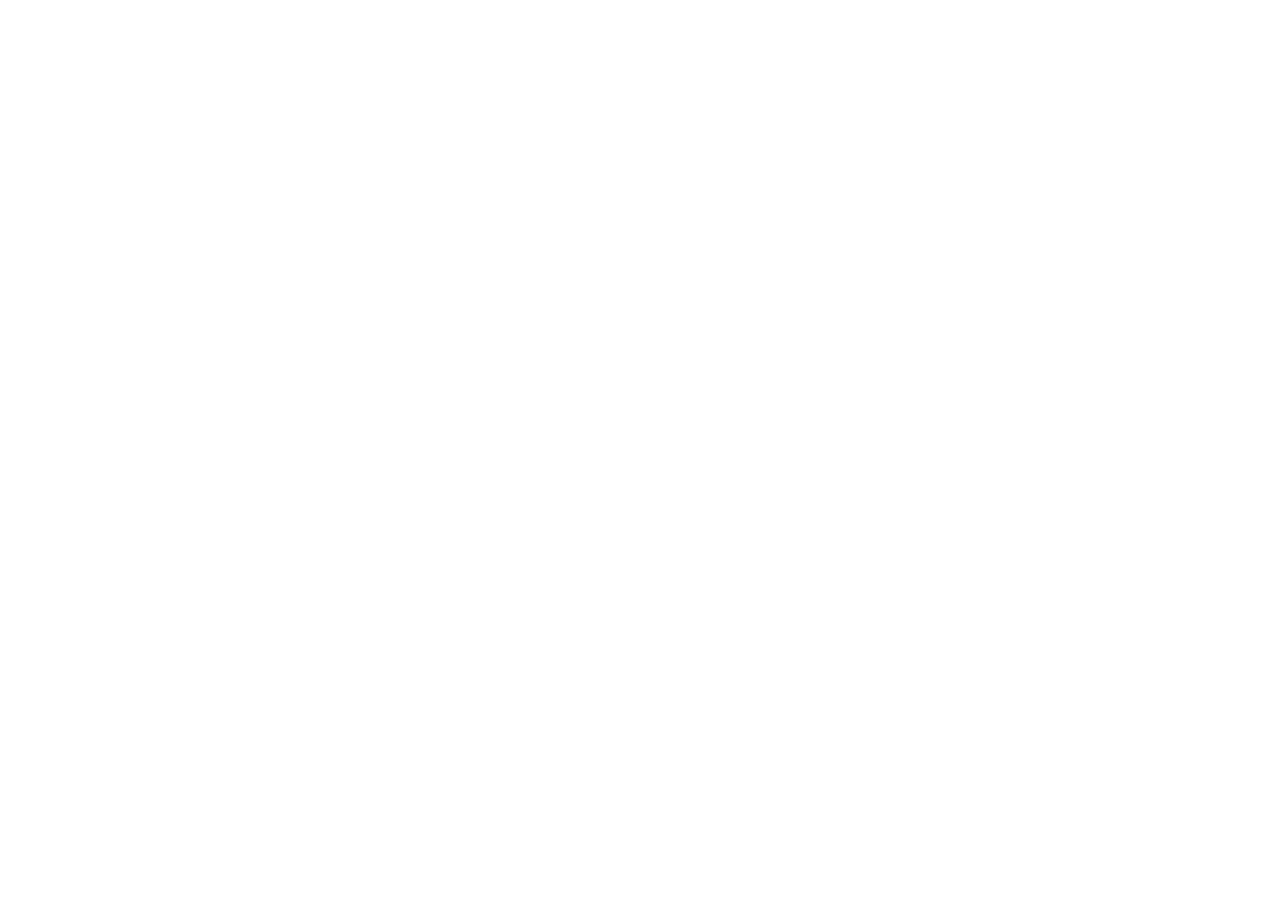
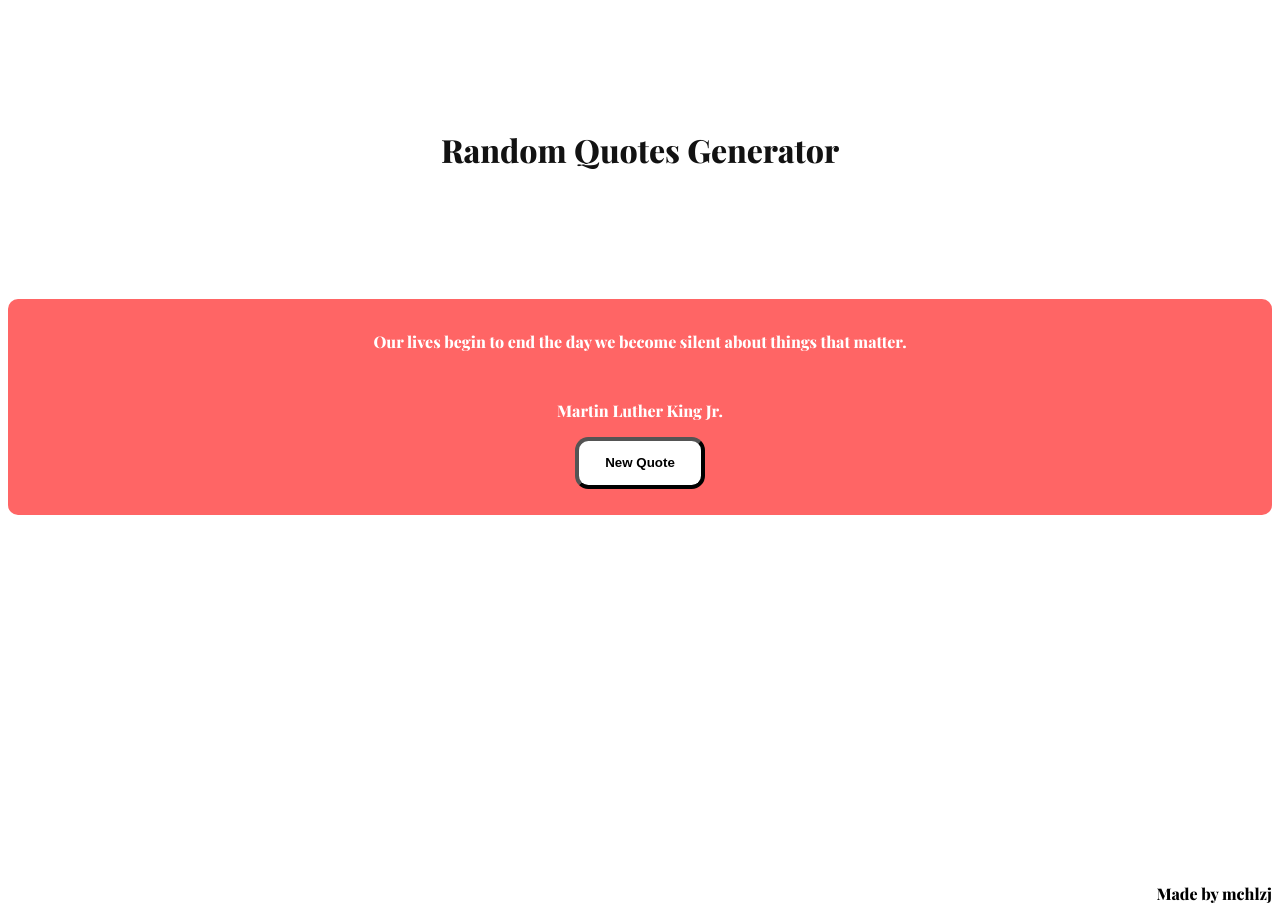
Before and after one commit to mchlzj/mixed_messages, a plain HTML site: page index.html in a window 1280 px wide. Before the commit the page ends 800 px from the top, so only its background shows below. Drawn offline with nearby package versions, Linux system fonts and the light colour scheme; a web font is replaced by a local one.

Commit message:
playing around with the dom and some ugly colors

```diff
--- a/index.html
+++ b/index.html
@@ -4,9 +4,29 @@
     <meta charset="UTF-8">
     <meta name="viewport" content="width=device-width, initial-scale=1.0">
     <title>Document</title>
-    <script src="main.js"></script>
+    <link href="style.css" rel="stylesheet">
+    <link rel="preconnect" href="https://fonts.gstatic.com">
+    <link href="https://fonts.googleapis.com/css2?family=Playfair+Display:ital,wght@0,800;1,500&display=swap" rel="stylesheet">
 </head>
+    <header>
+        <h1>Random Quotes Generator</h1>
+    </header>
+    <main>
+        <section id="quoteSection">
+            <div id='quotes'>
+                <p id='quote' class="quote">quote</p>
+                <p id='author' class="quote">author</p>
+            </div>
+            <div id="actions">
+                <button id='newQuote'><p class="button">New Quote</p></button>
+            </div>
+        </section >
+    </main>
+    <footer>
+        <p id="footer">Made by mchlzj</p>
+    </footer>
 <body>
 
 </body>
+    <script src="main.js"></script>
 </html>
--- a/main.js
+++ b/main.js
@@ -1,9 +1,10 @@
 
-
+/*
 const App = () => {
        const randQuote = getRandQuote();
        console.log(`"${randQuote.quote}" - ${randQuote.author}`);
 }
+*/
 
 const getRandQuote = () => {
        const randIndex = Math.floor(Math.random() * quotes.length);
@@ -221,4 +222,30 @@ const quotes = [
 Running the App
 */
 
-App();
+//App();
+getRandQuote();
+
+const quote = document.getElementById('quote');
+const author = document.getElementById('author');
+const newQuote = document.getElementById('newQuote');
+
+const randColor = ['#FF80FE','#FF8080','#9180FF','#80E1FF','#80FF94','#EAFF80','#FFD580','#FF8080'];
+const getRandColor = () => randColor[Math.floor(Math.random()*randColor.length)];
+
+let randQuote = getRandQuote();
+
+quote.innerHTML = randQuote.quote;
+author.innerHTML = randQuote.author;
+
+const newQuoteEvent = () => {
+       randQuote = getRandQuote();
+       quote.innerHTML = randQuote.quote;
+       author.innerHTML = randQuote.author;
+       document.getElementById('quoteSection').style.backgroundColor = getRandColor();
+}
+
+// newQuote.onclick = () => {
+//        newQuoteEvent();
+// }
+
+newQuote.addEventListener('click', newQuoteEvent);
--- /dev/null
+++ b/style.css
@@ -0,0 +1,50 @@
+h1,
+p {
+  font-family: "Playfair Display", serif;
+}
+
+h1 {
+  font-weight: 800;
+  margin: 4em;
+  color: #121212;
+}
+p.quote {
+  font-weight: 500;
+  padding-top: 2em;
+  color: white;
+}
+
+body {
+  text-align: center;
+  background-color: rgb(255, 255, 255);
+}
+section {
+  border-radius: 10px;
+  background-color: rgb(255, 101, 101);
+  transition: all 0.5s;
+}
+button p {
+  font-family: Arial;
+  font-weight: 900;
+}
+button {
+  border-radius: 1em;
+  border-color: black;
+  border-width: 0.3em;
+  background-color: white;
+  padding-right: 2em;
+  padding-left: 2em;
+  margin-bottom: 2em;
+}
+button:hover {
+  border-color: white;
+  background-color: black;
+  color: white;
+  transition: all 0.5s;
+}
+footer {
+  margin-top: 23em;
+}
+footer p {
+  text-align: right;
+}
```
